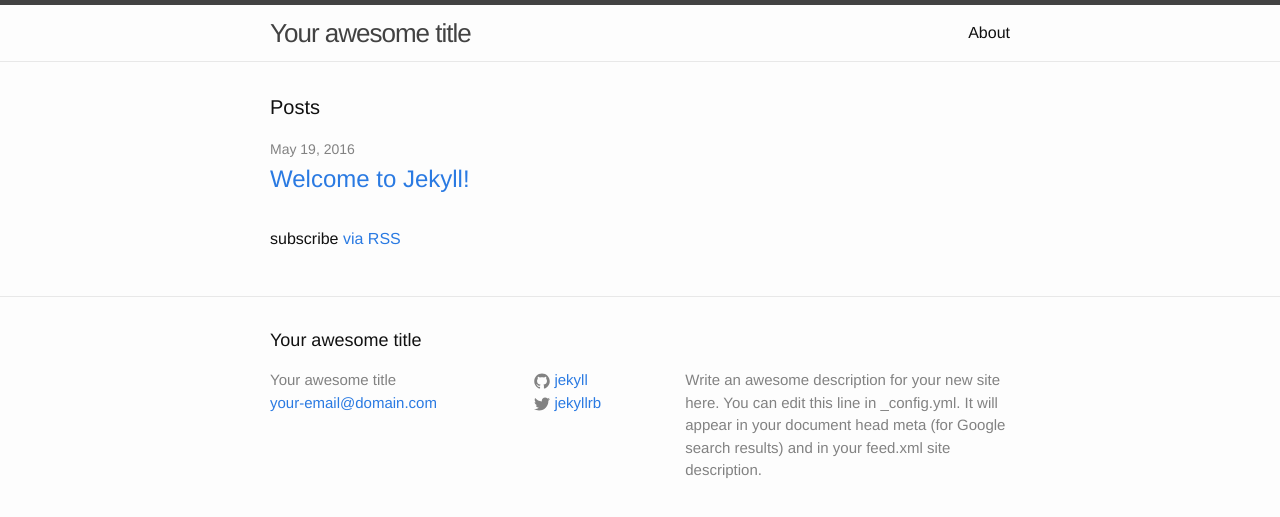
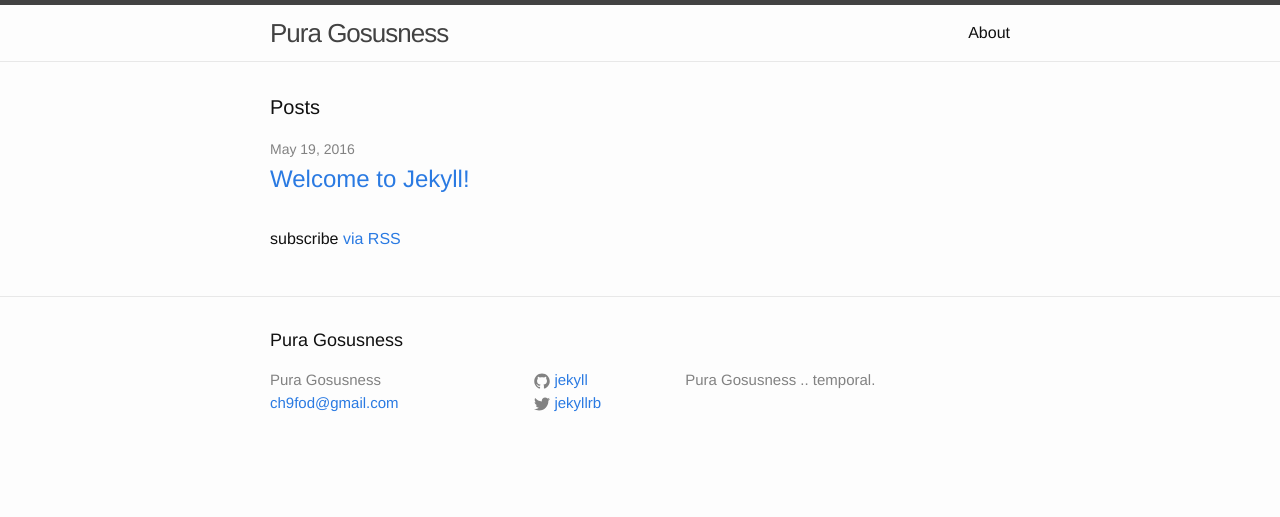
Before and after one commit to ch9fod/ch9fod.github.io, a Jekyll site: the page built from index.html, in a window 1280 px wide. Shown: the top 517 px of the page. Built offline with Jekyll 4.4.1, drawn with Linux system fonts in a browser that asks for light colours.

Commit message:
small update

```diff
--- a/_config.yml
+++ b/_config.yml
@@ -6,14 +6,12 @@
 # 'jekyll serve'. If you change this file, please restart the server process.
 
 # Site settings
-title: Your awesome title
-email: your-email@domain.com
+title: Pura Gosusness
+email: ch9fod@gmail.com
 description: > # this means to ignore newlines until "baseurl:"
-  Write an awesome description for your new site here. You can edit this
-  line in _config.yml. It will appear in your document head meta (for
-  Google search results) and in your feed.xml site description.
+  Pura Gosusness .. temporal.
 baseurl: "" # the subpath of your site, e.g. /blog
-url: "http://yourdomain.com" # the base hostname & protocol for your site
+url: "http://ch9fod.com" # the base hostname & protocol for your site
 twitter_username: jekyllrb
 github_username:  jekyll
 
```
